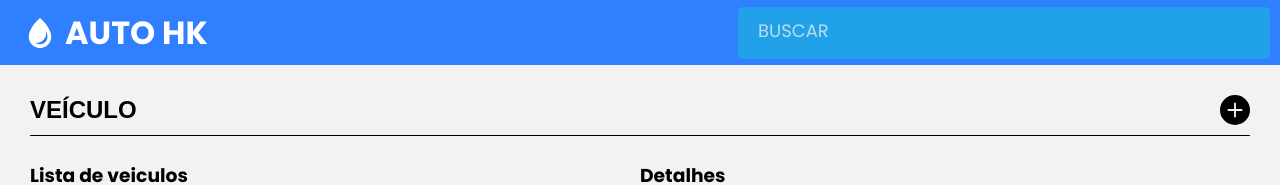
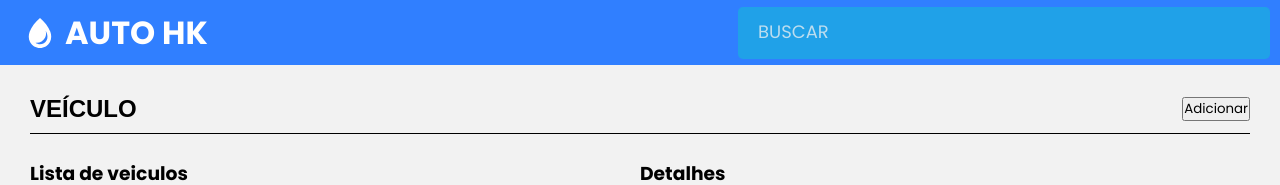
Before and after one commit to DiogoRodriguees/AUTO_HK, a React (Vite) app in the folder client/: page / in a window 1280 px wide. Shown: the top 185 px of the page. Built offline with nearby package versions, Linux system fonts and the light colour scheme; no server answers.

Commit message:
:rocket: new button for add

```diff
--- a/client/src/components/AddVeiculo/index.jsx
+++ b/client/src/components/AddVeiculo/index.jsx
@@ -19,7 +19,8 @@ export default function AddVeiculo(adicionarVeiculo) {
 
             <h2 className="busca-titulo">VEÍCULO</h2>
 
-            <BsPlusCircleFill size="30px"className="add-veiculo" onClick={adicionarVeiculo}/>
+            {/* <BsPlusCircleFill size="30px" className="add-veiculo" onClick={adicionarVeiculo}/> */}
+            <button className="add-veiculo">Adicionar</button>
             {novoVeiculo && <Modal fecharModal={adicionarVeiculo}/>}
 
         </div>
--- a/client/src/components/Header/style.css
+++ b/client/src/components/Header/style.css
@@ -29,6 +29,7 @@
     border: none;
     border-radius: 5px;
 
+    font-size: 16px;
     color: white;
     background-color: #20a1e8;
 
--- a/client/src/components/Modal/index.jsx
+++ b/client/src/components/Modal/index.jsx
@@ -37,7 +37,7 @@ export default function Modal({
         }
     };
 
-    function onSubmit(values, action) {
+    function onSubmit(values) {
         let novoVeiculo = {
             name: values.name,
             brand: values.brand,
@@ -55,7 +55,7 @@ export default function Modal({
         fecharModal();
         window.location.reload();
     }
-    const teste = 'remover depois'
+
     const deletar = async () => {
         try {
             const { data } = await api.delete(`/vehicle/${id}`);
```
